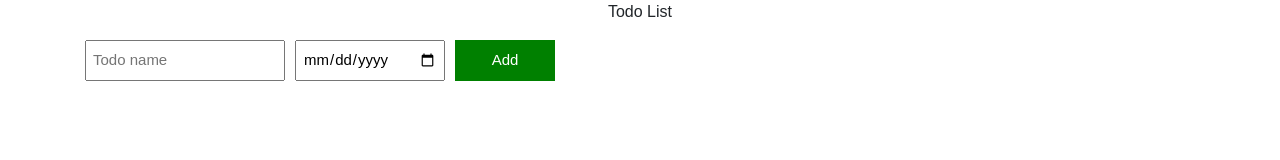
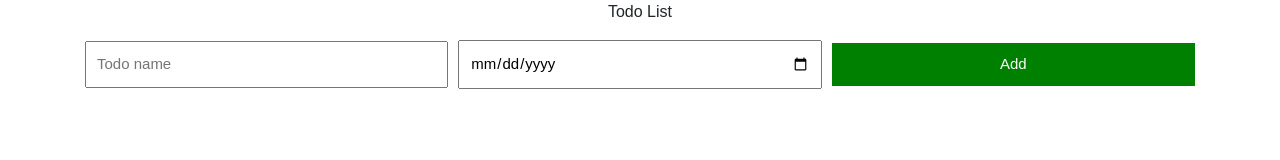
Before and after one commit to pavila-siva/To-Do-List, a plain HTML site: page index.html in a window 1280 px wide. Drawn offline with nearby package versions, Linux system fonts and the light colour scheme.

Commit message:
Update style.css

```diff
--- a/style.css
+++ b/style.css
@@ -1,17 +1,15 @@
-body{
+/* body{
     font-family: Arial, Helvetica, sans-serif;
 }
 .todo-grid,
 .todo-Input-grid{
     display: grid;
-    grid-template-columns: 200px 150px 100px;
-    column-gap: 10px;
-    row-gap: 10px;
+    grid-template-columns: 1fr;
+    gap: 10px;
     align-items: center;
 }
 .todo-Input-grid{
     margin-bottom: 10px;
-    align-items: stretch;
 }
 .name-input,
 .duedate-input
@@ -35,3 +33,69 @@ body{
     padding-top: 10px;
     padding-bottom: 10px;
 }
+ */
+body {
+    font-family: Arial, Helvetica, sans-serif;
+}
+
+.todo-grid,
+.todo-Input-grid {
+    display: grid;
+    grid-template-columns: 1fr;
+    gap: 10px;
+    align-items: center;
+}
+
+.todo-Input-grid {
+    margin-bottom: 10px;
+}
+
+.name-input,
+.duedate-input,
+.add-todo-button,
+.delete {
+    width: 100%;
+    box-sizing: border-box;
+}
+
+.name-input,
+.duedate-input {
+    font-size: 15px;
+    padding: 10px;
+}
+
+.add-todo-button,
+.delete {
+    font-size: 15px;
+    padding: 10px;
+}
+
+.add-todo-button {
+    background-color: green;
+    color: white;
+    border: none;
+    cursor: pointer;
+}
+
+.delete {
+    background-color: darkred;
+    color: white;
+    border: none;
+    cursor: pointer;
+}
+
+/* Media Queries for Tablet */
+@media screen and (min-width: 600px) {
+    .todo-grid,
+    .todo-Input-grid {
+        grid-template-columns: repeat(2, 1fr);
+    }
+}
+
+/* Media Queries for Laptop and Larger Screens */
+@media screen and (min-width: 1024px) {
+    .todo-grid,
+    .todo-Input-grid {
+        grid-template-columns: repeat(3, 1fr);
+    }
+}
```
